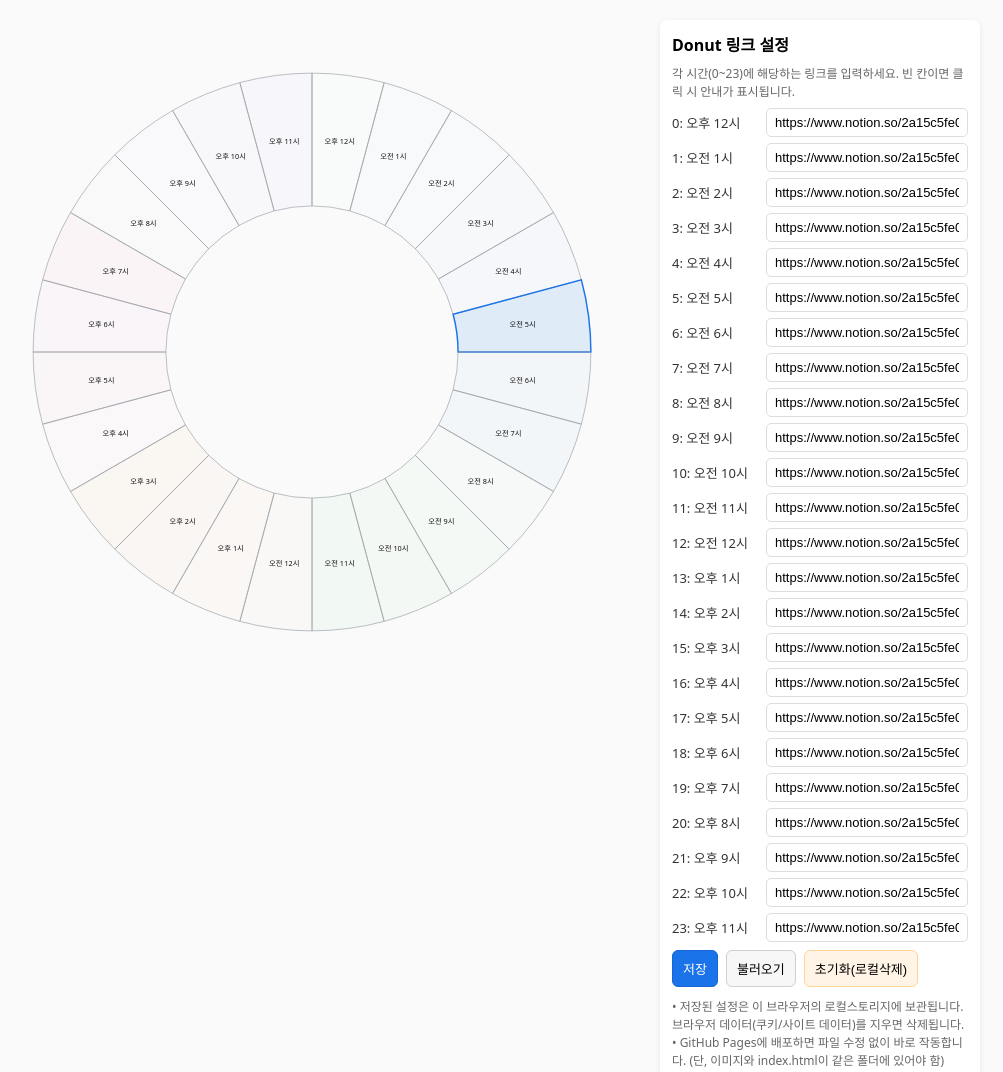
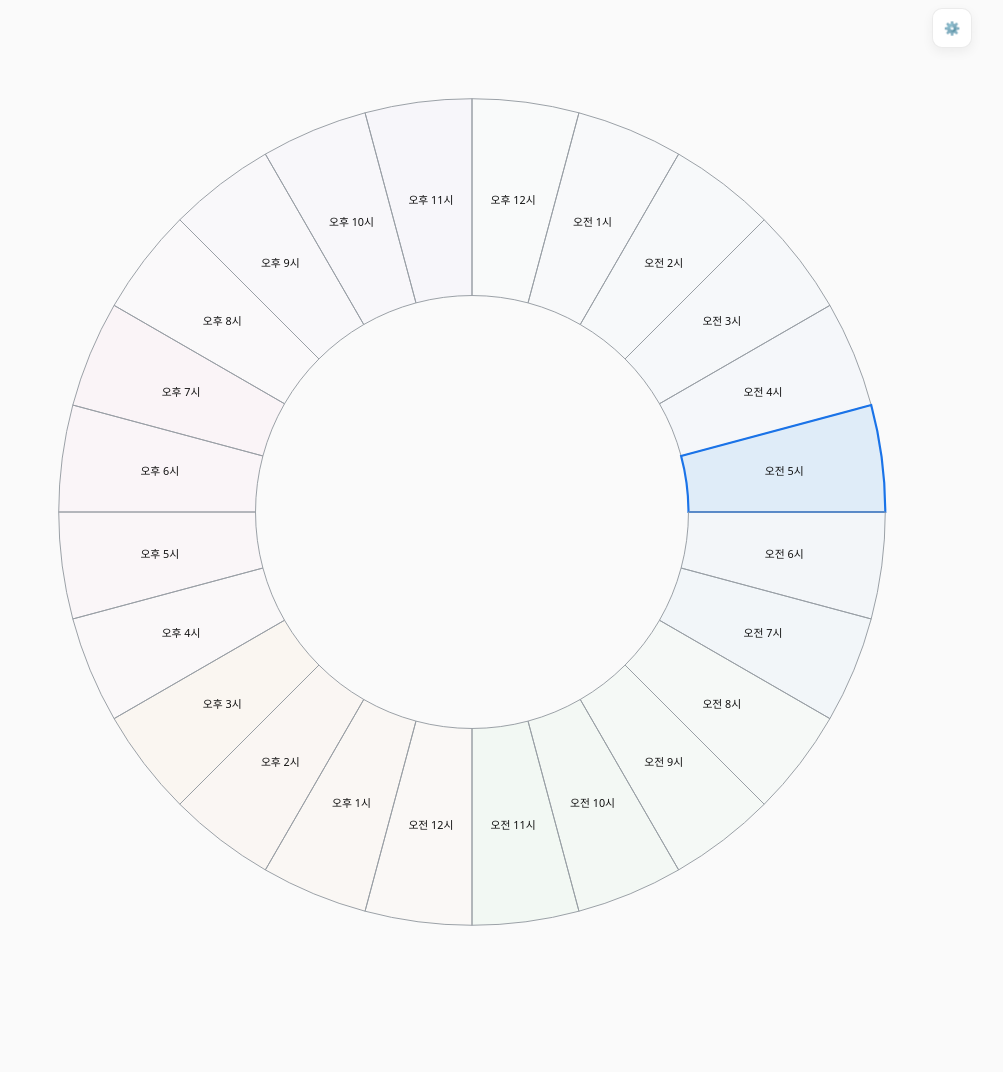
Before and after one commit to muganghskim/donut_timetable, a plain HTML site: page index.html in a window 1280 px wide. Shown: the top 1072 px of the page, without its empty margins (160-1163 px from the left). Drawn offline with Linux system fonts and the light colour scheme.

Commit message:
설정 창 수정

```diff
--- a/index.html
+++ b/index.html
@@ -5,7 +5,7 @@
 <meta name="viewport" content="width=device-width,initial-scale=1" />
 <title>Donut Timetable - Clickable Map (active via ?active=HH or local time)</title>
 <style>
-  :root { --size: 900px; }
+  :root { --size: 900px; --panel-width: 360px; }
   body {
     font-family: system-ui, -apple-system, "Segoe UI", Roboto, "Noto Sans KR", sans-serif;
     margin: 0;
@@ -17,7 +17,8 @@
     padding: 20px;
     box-sizing: border-box;
   }
-  .wrap { width: min(1000px, calc(100% - 40px)); position: relative; display:grid; grid-template-columns: 1fr 320px; gap:16px; align-items:start; }
+
+  .wrap { width: min(1000px, calc(100% - 40px)); position: relative; display:grid; grid-template-columns: 1fr var(--panel-width); gap:16px; align-items:start; transition: grid-template-columns .18s ease; }
   .preview { width: 100%; position: relative; }
   .donut-img { width: 100%; height: auto; display: block; border-radius: 8px; }
   .overlay { position: absolute; inset: 0; display: flex; align-items: center; justify-content: center; pointer-events: none; }
@@ -28,7 +29,11 @@
   .label { font-size: 11px; text-anchor: middle; dominant-baseline: central; fill: #111; pointer-events: none; font-weight:500; }
 
   /* 설정 패널 */
-  #setupForm { background:#fff; border-radius:8px; padding:12px; box-shadow: 0 2px 6px rgba(0,0,0,0.08); height:calc(100% - 0px); overflow:auto; }
+  #setupForm { background:#fff; border-radius:8px; padding:12px; box-shadow: 0 2px 6px rgba(0,0,0,0.08); height:calc(100% - 0px); overflow:auto;
+               transform: translateX(0); transition: transform .22s ease, opacity .18s ease; will-change: transform, opacity; }
+  /* hidden state */
+  #setupForm.hidden { transform: translateX(14px) translateY(0) scale(.98); opacity: 0; pointer-events: none; height: auto; }
+
   #setupForm h3 { margin:0 0 8px 0; font-size:16px; }
   .inputs { display:grid; grid-template-columns: repeat(1, 1fr); gap:6px; }
   .hour-row { display:flex; gap:8px; align-items:center; }
@@ -40,14 +45,37 @@
   .btn.warn { background:#fff4e5; border-color:#ffd499; }
   .small-note { font-size:12px; color:#666; margin-top:8px; }
 
+  /* 토글 버튼 (floating) */
+  #toggleBtn {
+    position: absolute;
+    right: calc( (100% - min(1000px, calc(100% - 40px))) / 2 + 8px ); /* align to panel area */
+    top: 8px;
+    z-index: 60;
+    width:40px;
+    height:40px;
+    border-radius:10px;
+    border:1px solid rgba(0,0,0,0.08);
+    background:#fff;
+    display:flex;
+    align-items:center;
+    justify-content:center;
+    box-shadow: 0 4px 12px rgba(0,0,0,0.06);
+    cursor:pointer;
+    transition: transform .12s ease, box-shadow .12s ease;
+  }
+  #toggleBtn:hover { transform: translateY(-2px); box-shadow: 0 8px 18px rgba(0,0,0,0.12); }
+  #toggleBtn.open { background:#1a73e8; color:#fff; border-color:#1765d6; }
+
+  /* mobile adjustments */
   @media (max-width: 920px) {
     .wrap { grid-template-columns: 1fr; }
-    #setupForm { height:auto; max-height:50vh; }
+    #setupForm { position:fixed; right:12px; top:72px; width: calc(100% - 24px); max-width:420px; z-index:80; }
+    #toggleBtn { right: 12px; top: 12px; }
   }
 </style>
 </head>
 <body>
-<div class="wrap">
+<div class="wrap" id="wrap">
   <div class="preview">
     <!-- Replace this src with your public image URL (or keep pie2.png in the same folder when hosting) -->
     <img id="donutImg" class="donut-img" src="./pie2.png" alt="Donut timetable image" />
@@ -56,52 +84,28 @@
     </div>
   </div>
 
-  <form id="setupForm" onsubmit="return false;">
+  <form id="setupForm" class="hidden" aria-hidden="true" onsubmit="return false;">
     <h3>Donut 링크 설정</h3>
     <div class="small-note">각 시간(0~23)에 해당하는 링크를 입력하세요. 빈 칸이면 클릭 시 안내가 표시됩니다.</div>
     <div id="inputs" class="inputs" style="margin-top:8px;"></div>
 
     <div class="form-actions">
       <button id="saveBtn" class="btn primary" type="button">저장</button>
-      <button id="loadBtn" class="btn" type="button">불러오기</button>
       <button id="clearBtn" class="btn warn" type="button">초기화(로컬삭제)</button>
     </div>
 
     <div class="small-note" style="margin-top:10px;">
-      • 저장된 설정은 이 브라우저의 로컬스토리지에 보관됩니다. 브라우저 데이터(쿠키/사이트 데이터)를 지우면 삭제됩니다.<br>
-      • GitHub Pages에 배포하면 파일 수정 없이 바로 작동합니다. (단, 이미지와 index.html이 같은 폴더에 있어야 함)
+      • 저장된 설정은 이 브라우저의 로컬스토리지에 보관됩니다. 브라우저 데이터(쿠키/사이트 데이터)를 지우면 삭제됩니다.
     </div>
   </form>
 </div>
 
+<!-- 토글 버튼 (설정 열기/닫기) -->
+<button id="toggleBtn" aria-expanded="false" title="설정 열기">⚙️</button>
+
 <script>
 /* ========== 기본값 (템플릿 배포 시 폴백으로 사용됩니다) ========== */
-const defaultSlices = [
-  "https://www.notion.so/2a15c5fe006280f9848ff05626872232?p=2a15c5fe0062807088cff5ab905d6e4e&pm=s",
-  "https://www.notion.so/2a15c5fe006280f9848ff05626872232?p=2a25c5fe00628052a844e8a965d970c2&pm=s",
-  "https://www.notion.so/2a15c5fe006280f9848ff05626872232?p=2a25c5fe00628062a540de1854d44197&pm=s",
-  "https://www.notion.so/2a15c5fe006280f9848ff05626872232?p=2a25c5fe006280388d7cffe0f4b0d5e6&pm=s",
-  "https://www.notion.so/2a15c5fe006280f9848ff05626872232?p=2a25c5fe00628040bf8cc3c40f39376f&pm=s",
-  "https://www.notion.so/2a15c5fe006280f9848ff05626872232?p=2a25c5fe0062802798eaf56e9997f040&pm=s",
-  "https://www.notion.so/2a15c5fe006280f9848ff05626872232?p=2a25c5fe006280918cc7cf175d2229f4&pm=s",
-  "https://www.notion.so/2a15c5fe006280f9848ff05626872232?p=2a25c5fe006280b5829dd6b9103f1f76&pm=s",
-  "https://www.notion.so/2a15c5fe006280f9848ff05626872232?p=2a25c5fe006280ca8b8dea78ca95efca&pm=s",
-  "https://www.notion.so/2a15c5fe006280f9848ff05626872232?p=2a25c5fe0062809d8ed6c8d4fc586d26&pm=s",
-  "https://www.notion.so/2a15c5fe006280f9848ff05626872232?p=2a25c5fe0062809e8897da7b86e29004&pm=s",
-  "https://www.notion.so/2a15c5fe006280f9848ff05626872232?p=2a25c5fe006280008c9bd856233e5ff8&pm=s",
-  "https://www.notion.so/2a15c5fe006280f9848ff05626872232?p=2a25c5fe006280558f47ceb967c9c697&pm=s",
-  "https://www.notion.so/2a15c5fe006280f9848ff05626872232?p=2a25c5fe00628049aba8c6732246d080&pm=s",
-  "https://www.notion.so/2a15c5fe006280f9848ff05626872232?p=2a25c5fe0062805d96a6e66b52824870&pm=s",
-  "https://www.notion.so/2a15c5fe006280f9848ff05626872232?p=2a25c5fe006280bca8c8e02b817e801f&pm=s",
-  "https://www.notion.so/2a15c5fe006280f9848ff05626872232?p=2a25c5fe0062803dacc0ce97c5da9f66&pm=s",
-  "https://www.notion.so/2a15c5fe006280f9848ff05626872232?p=2a25c5fe006280ff80cbf3d528b88f35&pm=s",
-  "https://www.notion.so/2a15c5fe006280f9848ff05626872232?p=2a25c5fe006280a0993ee99aa1863455&pm=s",
-  "https://www.notion.so/2a15c5fe006280f9848ff05626872232?p=2a25c5fe006280afb11dd77dbfd2f3d0&pm=s",
-  "https://www.notion.so/2a15c5fe006280f9848ff05626872232?p=2a25c5fe006280db95aeed8121d6e0bc&pm=s",
-  "https://www.notion.so/2a15c5fe006280f9848ff05626872232?p=2a25c5fe006280a4943eee7630224ef3&pm=s",
-  "https://www.notion.so/2a15c5fe006280f9848ff05626872232?p=2a25c5fe006280e0b29ef57f43fb38d5&pm=s",
-  "https://www.notion.so/2a15c5fe006280f9848ff05626872232?p=2a25c5fe006280fa9f0ce7a06f0b1fda&pm=s"
-];
+const defaultSlices = Array.from({length:24}, ()=>"#");
 /* ====================================================================== */
 
 const STORAGE_KEY = 'donut_slices';
@@ -272,8 +276,9 @@ document.addEventListener('keydown', function(e){
 (function setupPanel() {
   const inputsWrap = document.getElementById('inputs');
   const saveBtn = document.getElementById('saveBtn');
-  const loadBtn = document.getElementById('loadBtn');
   const clearBtn = document.getElementById('clearBtn');
+  const formEl = document.getElementById('setupForm');
+  const toggleBtn = document.getElementById('toggleBtn');
 
   // create 24 input rows
   for (let i = 0; i < 24; i++) {
@@ -310,7 +315,6 @@ document.addEventListener('keydown', function(e){
     const ok = writeSlicesToStorage(arr);
     if (ok) {
       alert('설정이 저장되었습니다. (로컬스토리지)');
-      // re-render behavior depends only on getSliceUrl so no need to rebuild donut, but good to notify
     } else {
       alert('저장에 실패했습니다. 브라우저 설정을 확인하세요.');
     }
@@ -324,11 +328,45 @@ document.addEventListener('keydown', function(e){
 
   // bind
   saveBtn.addEventListener('click', saveFromForm);
-  loadBtn.addEventListener('click', loadToForm);
   clearBtn.addEventListener('click', clearStorageAndReset);
 
   // populate with stored or defaults on open
   loadToForm();
+
+  // toggle behavior
+  function openPanel() {
+    formEl.classList.remove('hidden');
+    formEl.setAttribute('aria-hidden', 'false');
+    toggleBtn.classList.add('open');
+    toggleBtn.setAttribute('aria-expanded', 'true');
+    // when panel opened, shrink wrap grid to show panel area (desktop)
+    document.getElementById('wrap').style.gridTemplateColumns = '1fr var(--panel-width)';
+  }
+  function closePanel() {
+    formEl.classList.add('hidden');
+    formEl.setAttribute('aria-hidden', 'true');
+    toggleBtn.classList.remove('open');
+    toggleBtn.setAttribute('aria-expanded', 'false');
+    document.getElementById('wrap').style.gridTemplateColumns = '1fr 0px';
+  }
+
+  // initialize as closed
+  closePanel();
+
+  toggleBtn.addEventListener('click', function(){
+    if (formEl.classList.contains('hidden')) openPanel();
+    else closePanel();
+  });
+
+  // close panel when clicking outside on mobile (optional)
+  document.addEventListener('click', function(e){
+    const isClickInside = formEl.contains(e.target) || toggleBtn.contains(e.target);
+    if (!isClickInside && !formEl.classList.contains('hidden')) {
+      // close on outside click for mobile friendliness
+      if (window.innerWidth <= 920) closePanel();
+    }
+  });
+
 })();
 </script>
 </body>
```
